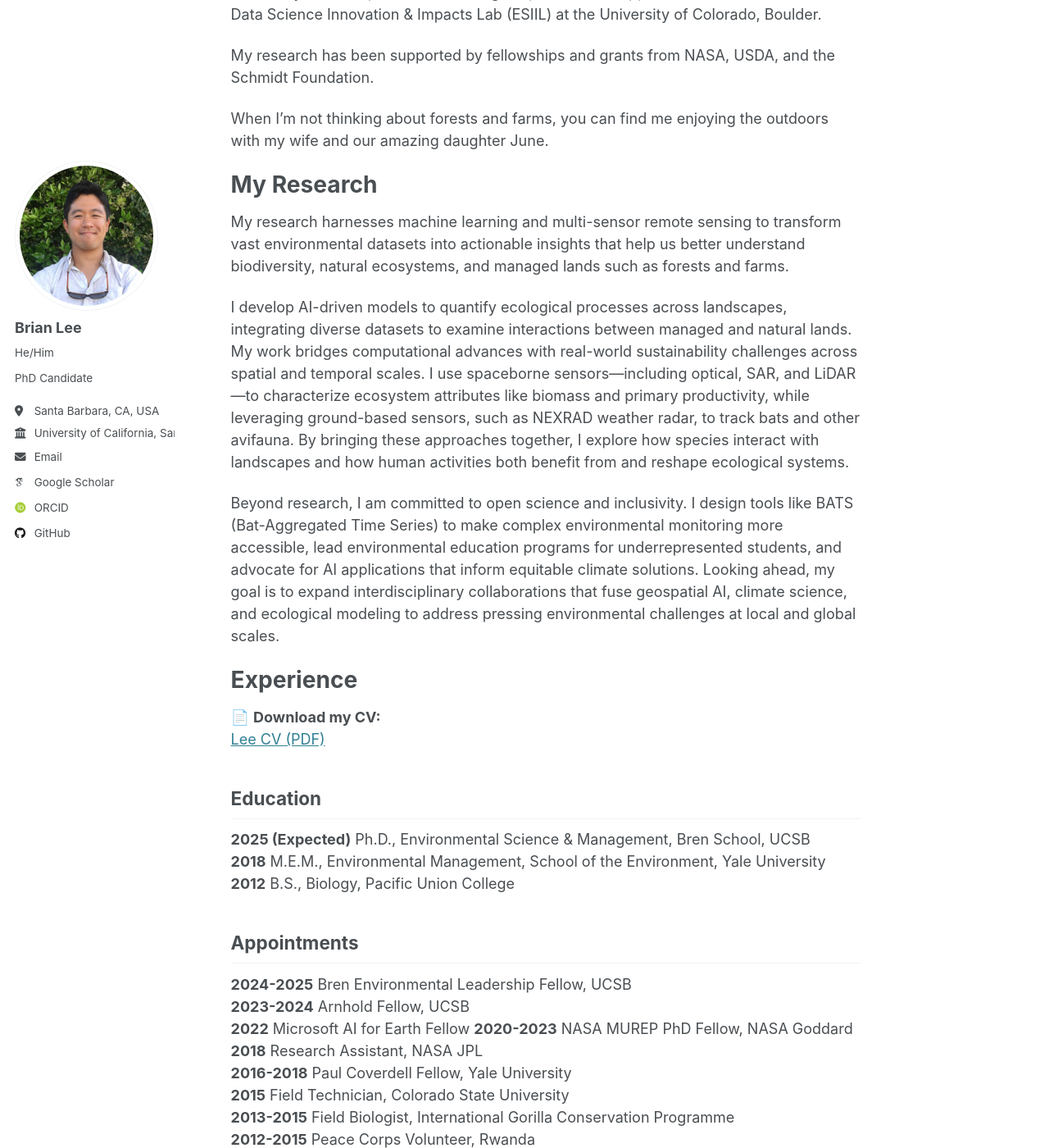
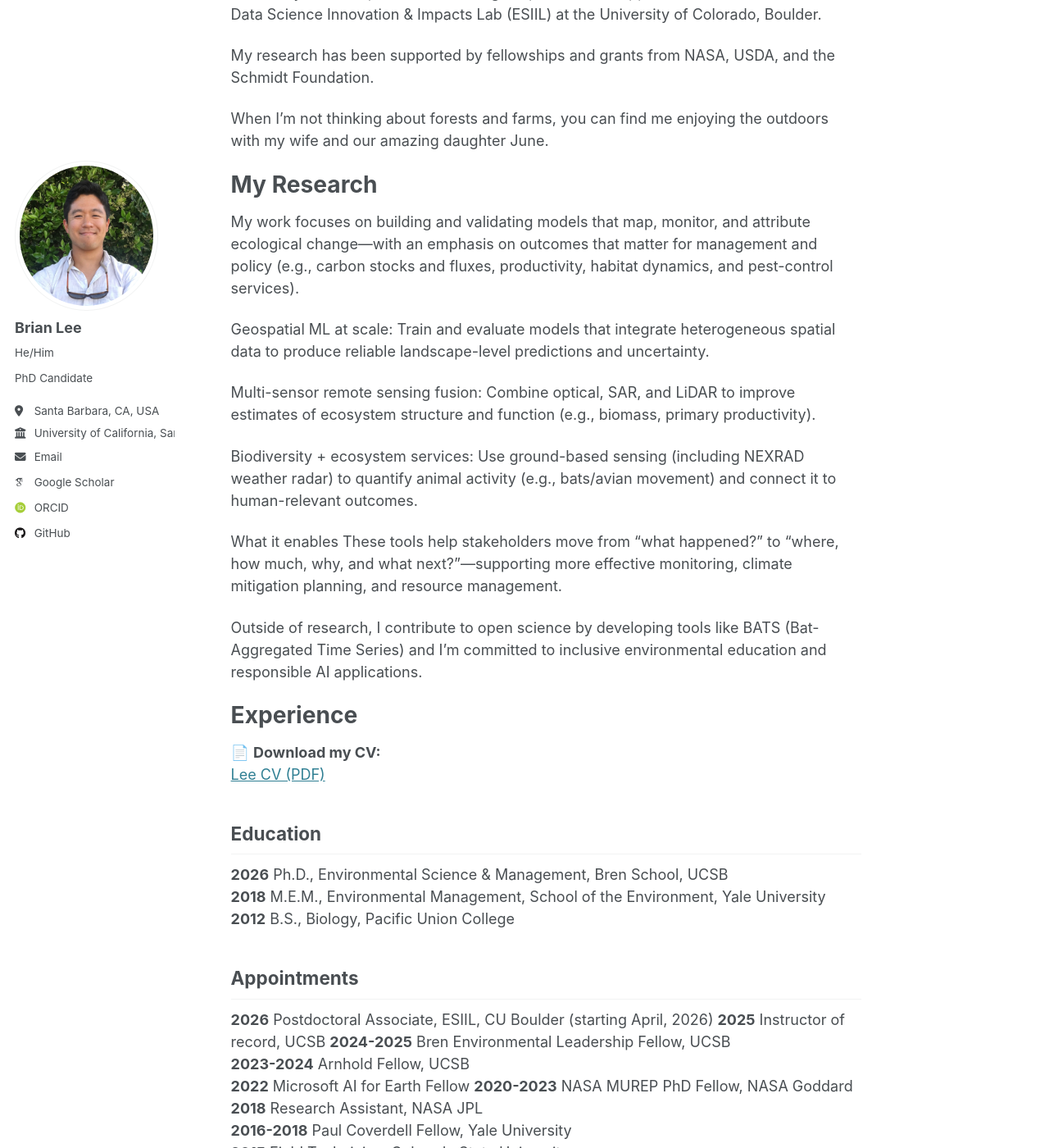
Before and after one commit to bhyleee/bhyleee.github.io, a Jekyll site: the page built from _pages/about.md, in a window 1280 px wide and 1400 px high, scrolled down 384 px. Shown: the whole window at 82% size. Built offline with Jekyll 4.4.1, drawn with Linux system fonts in a browser that asks for light colours; some web fonts are replaced; some of the changed text lies outside the part shown.

Commit message:
Sync all about.md updates from main to master
Co-Authored-By: Claude Sonnet 4.6 <noreply@anthropic.com>

```diff
--- a/_pages/about.md
+++ b/_pages/about.md
@@ -19,11 +19,18 @@ When I'm not thinking about forests and farms, you can find me enjoying the outd
 
 My Research
 ======
-My research harnesses machine learning and multi-sensor remote sensing to transform vast environmental datasets into actionable insights that help us better understand biodiversity, natural ecosystems, and managed lands such as forests and farms.
+My work focuses on building and validating models that map, monitor, and attribute ecological change—with an emphasis on outcomes that matter for management and policy (e.g., carbon stocks and fluxes, productivity, habitat dynamics, and pest-control services).
 
-I develop AI-driven models to quantify ecological processes across landscapes, integrating diverse datasets to examine interactions between managed and natural lands. My work bridges computational advances with real-world sustainability challenges across spatial and temporal scales. I use spaceborne sensors—including optical, SAR, and LiDAR—to characterize ecosystem attributes like biomass and primary productivity, while leveraging ground-based sensors, such as NEXRAD weather radar, to track bats and other avifauna. By bringing these approaches together, I explore how species interact with landscapes and how human activities both benefit from and reshape ecological systems.
+Geospatial ML at scale: Train and evaluate models that integrate heterogeneous spatial data to produce reliable landscape-level predictions and uncertainty.
 
-Beyond research, I am committed to open science and inclusivity. I design tools like BATS (Bat-Aggregated Time Series) to make complex environmental monitoring more accessible, lead environmental education programs for underrepresented students, and advocate for AI applications that inform equitable climate solutions. Looking ahead, my goal is to expand interdisciplinary collaborations that fuse geospatial AI, climate science, and ecological modeling to address pressing environmental challenges at local and global scales.
+Multi-sensor remote sensing fusion: Combine optical, SAR, and LiDAR to improve estimates of ecosystem structure and function (e.g., biomass, primary productivity).
+
+Biodiversity + ecosystem services: Use ground-based sensing (including NEXRAD weather radar) to quantify animal activity (e.g., bats/avian movement) and connect it to human-relevant outcomes.
+
+What it enables
+These tools help stakeholders move from “what happened?” to “where, how much, why, and what next?”—supporting more effective monitoring, climate mitigation planning, and resource management.
+
+Outside of research, I contribute to open science by developing tools like BATS (Bat-Aggregated Time Series) and I’m committed to inclusive environmental education and responsible AI applications.
 
 Experience
 ======
@@ -32,12 +39,14 @@ Experience
 
 Education
 ------
-**2025 (Expected)** Ph.D., Environmental Science & Management, Bren School, UCSB
+**2026** Ph.D., Environmental Science & Management, Bren School, UCSB
 **2018** M.E.M., Environmental Management, School of the Environment, Yale University
 **2012** B.S., Biology, Pacific Union College
 
 Appointments
 ------
+**2026** Postdoctoral Associate, ESIIL, CU Boulder (starting April, 2026)
+**2025** Instructor of record, UCSB
 **2024-2025** Bren Environmental Leadership Fellow, UCSB
 **2023-2024** Arnhold Fellow, UCSB
 **2022** Microsoft AI for Earth Fellow
@@ -50,6 +59,16 @@ Appointments
 
 Publications
 ------
+**In review**
+**Lee, B.**, Heilmayr, R., Baylis, K., Noack, F., & Larsen, A.E.
+Radar-based monitoring reveals bat-driven insecticide reductions.
+Submitted to *Nature Sustainability* (under review).
+
+**In preparation**
+**Lee, B.**, Rich, A., Fatoyinbo, L., Thomas, N., Stovall, A., Olmedo, G.F., Ramirez, P.I., & Heilmayr, R.
+Tree-mendous changes: Quantifying changes in forest carbon using remote sensing and machine learning.
+In preparation (targeting *Remote Sensing of the Environment*).
+
 **2025**
 **Lee, B.** (co-first author), **Sambado, S.** (co-first author), Farrant, D.N., Boser, A., Ring, K., Hyon, D., Larsen, A.E.
 **Novel Bat‐Monitoring Dataset Reveals Targeted Foraging With Agricultural and Pest Control Implications.**
@@ -99,7 +119,9 @@ Grants & Awards
 
 Teaching
 ------
-**2025** Instructor, ESM 270P: Conservation Planning
+**2025** Instructor of Record, ESM 270P: Conservation Planning Practicum
+**2025** Instructor of Record, Introduction to Research
+**2025** TA, ESM 270: Conservation Planning
 **2024** TA, EDS 214: Analytical Workflows
 **2023** TA, ESM 263: GIS
 **2022** TA, EDS 232: Machine Learning
@@ -108,6 +130,7 @@ Teaching
 
 Service
 ------
+**2021-2026** Mentor, Undergraduate and Masters-level researchers
 **2024** Bren Environmental Leadership Program (K-12 Outreach)
 **2012-2015** US Peace Corps, Rwanda
 **Society Memberships**: Ecological Society of America, American Geophysical Union
```
Also changed, not shown: other parts of _pages/about.md (+1 -0 lines).
